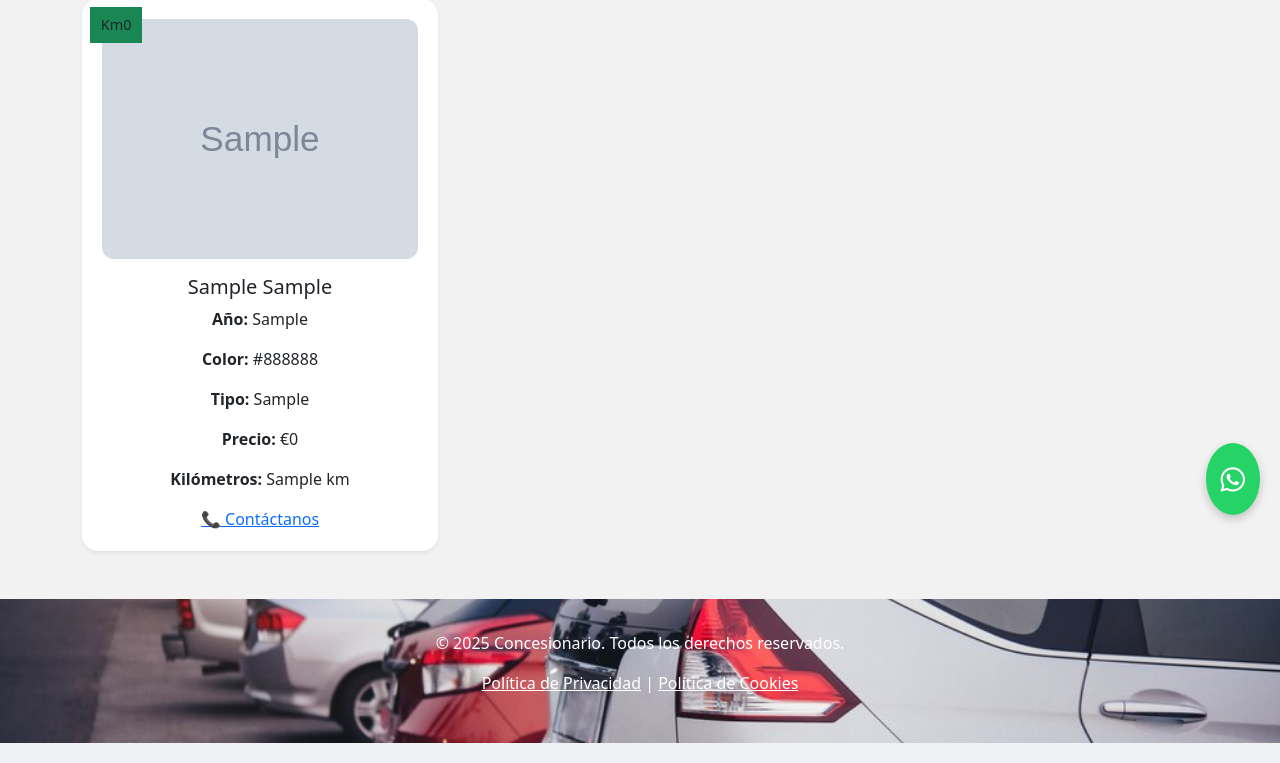
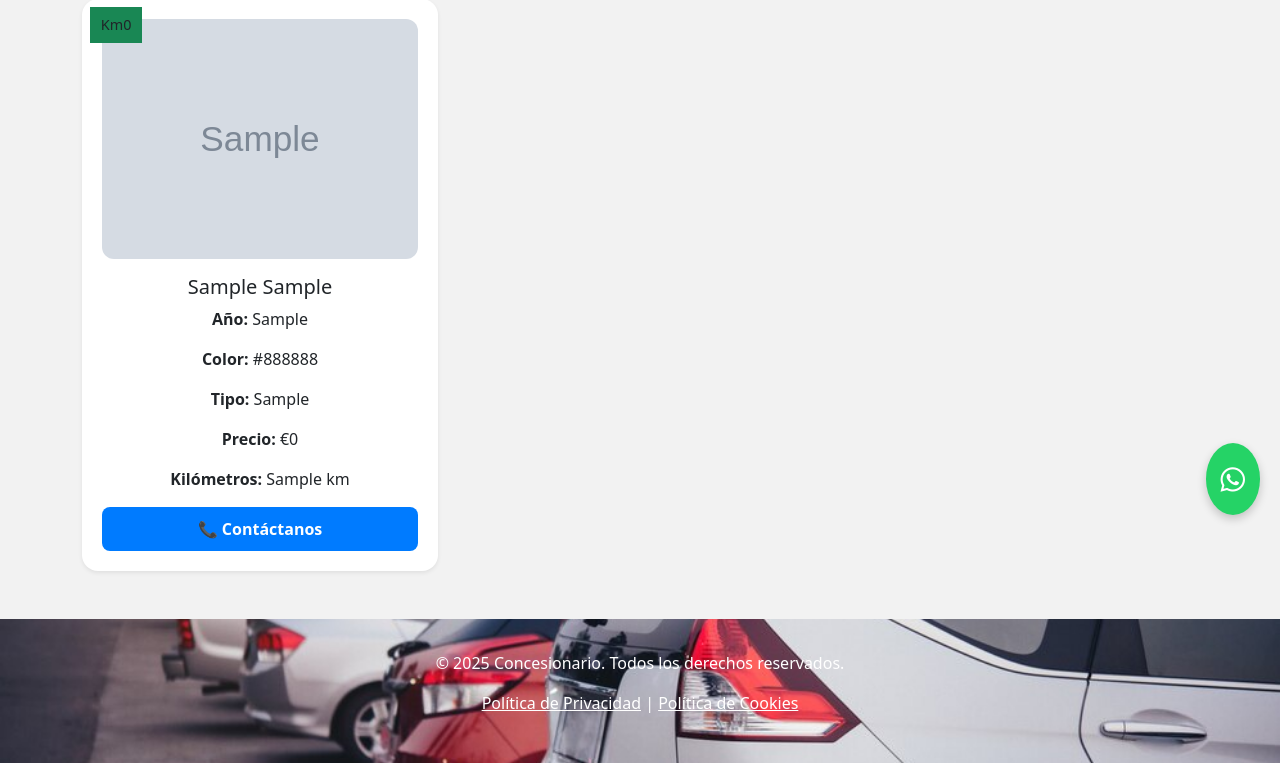
Before and after one commit to AlbertoManzano04/Proyecto, a PHP site: page /vehiculos.php in a window 1280 px wide. Shown: the part 265-1028 px from the top of the page. Run offline with PHP 8.4, Linux system fonts and the light colour scheme; tables that the repository leaves empty or names only in its code hold one stand-in row (values such as "Sample post"); grey boxes marked "Sample" are stand-in pictures.

Commit message:
añadido nuevo coche de usuario para probar y pequeños errores resueltos

```diff
--- a/comparator.php
+++ b/comparator.php
@@ -132,7 +132,6 @@ $result2 = $conn->query($query2);
                     <ul class="dropdown-menu" aria-labelledby="navbarDropdown">
                         <li><a class="dropdown-item" href="nosotros.php">Nosotros</a></li>
                         <li><a class="dropdown-item" href="trabajaConNosotros.php">Trabaja con Nosotros</a></li>
-
                         <?php if (isset($_SESSION['usuario_id'])): ?>
                             <li><a class="dropdown-item" href="comparator.php">Compara los Coches</a></li>
                         <?php endif; ?>
@@ -265,6 +264,9 @@ $result2 = $conn->query($query2);
     }
 </script>
 
+<!-- Incluir JavaScript de Bootstrap -->
+<script src="https://cdn.jsdelivr.net/npm/bootstrap@5.3.0/dist/js/bootstrap.bundle.min.js"></script>
+
 <footer>
     <p>&copy; 2025 Concesionario. Todos los derechos reservados.</p>
     <p><a href="politicaPrivacidad.php" style="color: white;">Política de Privacidad</a> | <a href="politicaCookies.php" style="color: white;">Política de Cookies</a></p>
--- a/vehiculos.php
+++ b/vehiculos.php
@@ -126,7 +126,22 @@ function esFavorito($vehiculo_id, $usuario_id, $conn) {
         h1, h2 {
             color: darkblue;
         }
+        .boton-contacto {
+        display: block;
+        background-color: #007bff; /* Color azul */
+        color: white;
+        padding: 10px;
+        border-radius: 8px;
+        text-decoration: none;
+        font-weight: bold;
+        margin-top: 10px;
+        text-align: center;
+        width: 100%; /* Para que el botón ocupe el 100% del ancho */
+    }
 
+    .boton-contacto:hover {
+        background-color: #0056b3; /* Color azul más oscuro al hacer hover */
+    }
     </style>
 </head>
 <body>
--- a/vehiculosUsuarios.php
+++ b/vehiculosUsuarios.php
@@ -203,6 +203,6 @@ function esFavorito($vehiculo_id, $usuario_id, $conn) {
     <p>&copy; 2025 Concesionario. Todos los derechos reservados.</p>
     <p><a href="politicaPrivacidad.php" style="color: white;">Política de Privacidad</a> | <a href="politicaCookies.php" style="color: white;">Política de Cookies</a></p>
 </footer>º
-
+<script src="https://cdn.jsdelivr.net/npm/bootstrap@5.3.0/dist/js/bootstrap.bundle.min.js"></script>
 </body>
 </html>
```
Also changed, not shown: images/bmwSerie2.jpeg (added).
